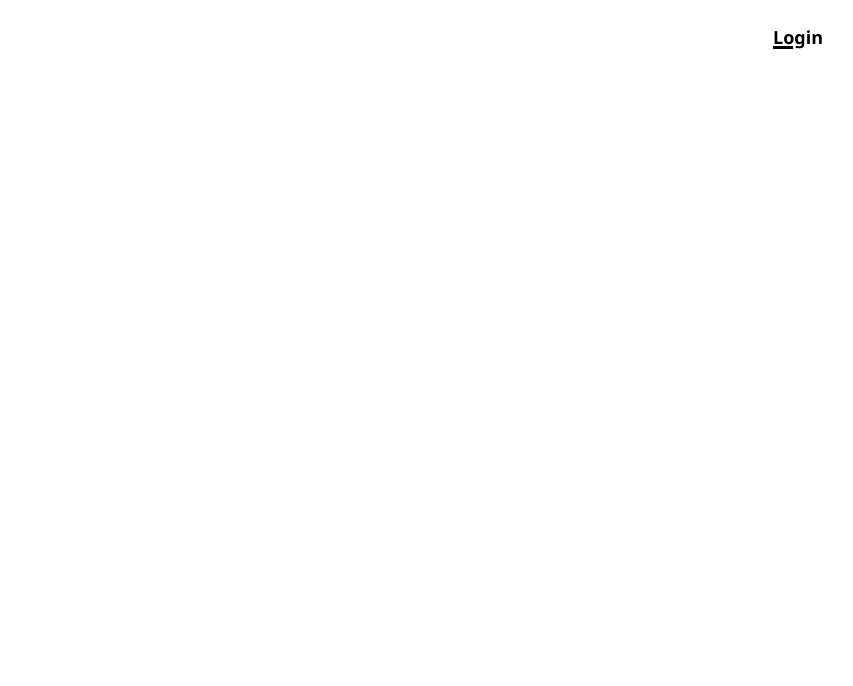
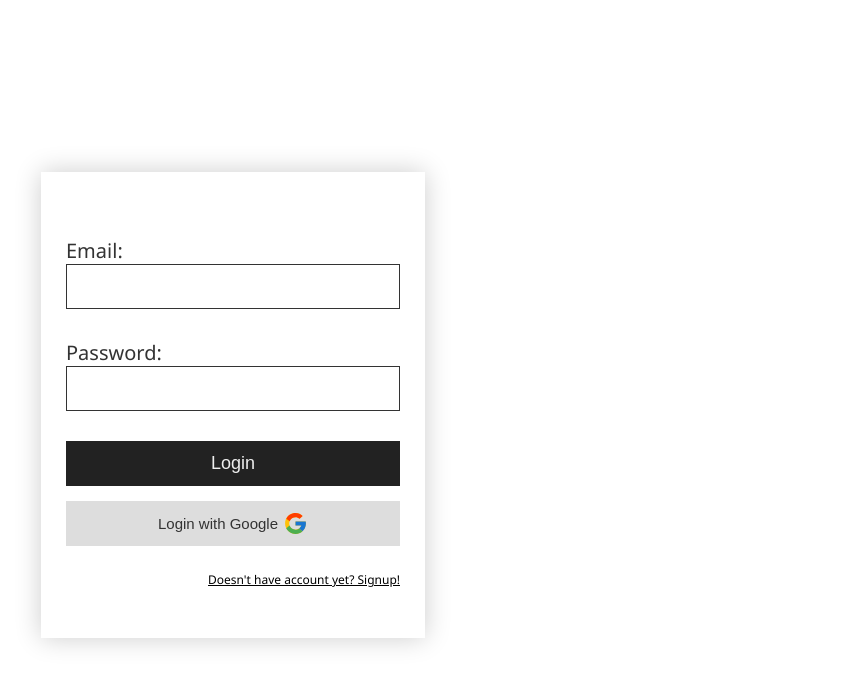
Before and after one commit to 10gitt22/guitar-paradise, a React (Create React App) app: page /auth in a window 1280 px wide. Before the commit this address had no page. Shown: the top 686 px of the page, without its empty margins (407-1260 px from the left). Built offline with nearby package versions, Linux system fonts and the light colour scheme.

Commit message:
feature: create Auth page

```diff
--- a/src/App.tsx
+++ b/src/App.tsx
@@ -1,9 +1,10 @@
 import React from 'react'
 import { Route, Routes } from 'react-router-dom'
 
+import Home from 'pages/Home'
+import Auth from 'pages/Auth'
+import Store from 'pages/Store'
 import Builder from 'pages/Builder'
-import Home from 'pages/Home'
-import Store from 'pages/Store'
 import Workshop from 'pages/Workshop'
 
 import ProfileMenu from 'components/layouts/ProfileMenu'
@@ -16,6 +17,7 @@ const App: React.FC<{}> = () => {
         <ProfileMenu />
         <Routes>
           <Route path='/' element={<Home/>}/>
+          <Route path='/auth' element={<Auth/>}/>
           <Route path='/store' element={<Store/>}/>
           <Route path='/builder' element={<Builder/>}/>
           <Route path='/workshop' element={<Workshop/>}/>
--- /dev/null
+++ b/src/components/controls/FormField.tsx
@@ -0,0 +1,28 @@
+import React from 'react'
+
+type FormFieldProps = {
+  type: React.HTMLInputTypeAttribute
+  name: string
+  label: string
+  placeholder?: string
+  error?: string
+}
+
+const FormField: React.FC<FormFieldProps> = ({
+  type,
+  name,
+  label,
+  placeholder,
+  error,
+}) => {
+
+  return (
+    <div className="form-field" id={`${name}_field`} >
+      <label htmlFor={`form_input_${name}`}>{label}:</label>
+      <input type={type} name={name} id={`form_input__${name}`} className="form-field__input" placeholder={placeholder} required />
+      <span className="form-field__error-msg">qqq</span>
+    </div>
+  )
+}
+
+export default FormField
--- /dev/null
+++ b/src/components/layouts/LoginForm.tsx
@@ -0,0 +1,25 @@
+import React from 'react'
+import { Formik } from 'formik'
+import { FcGoogle } from 'react-icons/fc'
+import FormField from 'components/controls/FormField'
+import { AuthFormProps } from 'types/types'
+
+const LoginForm: React.FC<AuthFormProps> = ({setHasAccount}) => {
+  return (
+    <div className='form-block'>
+        {/* <h1>GUITAR-PARADISE</h1> */}
+        <form className='auth-form'>
+            <FormField type='email' label='Email' name='email'/>
+            <FormField type='password' label='Password' name='password'/>
+            <button className='form-submit'>Login</button>
+            <button className='form-submit google'>
+                <span>Login with Google</span>
+                <FcGoogle />
+            </button>
+            <div className="form-has_account" onClick={() => setHasAccount(false)}>Doesn't have account yet? Signup!</div>
+        </form>
+    </div>
+  )
+}
+
+export default LoginForm
--- a/src/components/layouts/ProfileMenu.tsx
+++ b/src/components/layouts/ProfileMenu.tsx
@@ -2,6 +2,7 @@ import React, { useState } from 'react'
 
 import { IoMdArrowDropdown } from 'react-icons/io'
 import avatar from 'assets/images/avatar.jpg'
+import { Link } from 'react-router-dom'
 
 type ProfileMenuChildProps = {
     isAuth: boolean
@@ -31,7 +32,9 @@ const AuthenticatedTemplate: React.FC<ProfileMenuChildProps> = ({isAuth, setIsAu
 
 const UnauthenticatedTemplate: React.FC<ProfileMenuChildProps> = ({isAuth, setIsAuth}) => {
     return (
-        <div className='btn-login' onClick={() => setIsAuth(!isAuth)}>Login</div>
+        <Link to='/auth'>
+            <div className='btn-login' onClick={() => setIsAuth(!isAuth)}>Login</div>
+        </Link>
     )
 }
 
--- /dev/null
+++ b/src/components/layouts/SignupForm.tsx
@@ -0,0 +1,25 @@
+import React from 'react'
+import FormField from 'components/controls/FormField'
+import { FcGoogle } from 'react-icons/fc'
+import { AuthFormProps } from 'types/types'
+
+const SignupForm: React.FC<AuthFormProps> = ({setHasAccount}) => {
+  return (
+    <div className='form-block'>
+    {/* <h1>GUITAR-PARADISE</h1> */}
+    <form className='auth-form'>
+        <FormField type='email' label='Email' name='email'/>
+        <FormField type='password' label='Password' name='password'/>
+        <FormField type='password' label='Confirm password' name='confirm_password'/>
+        <button className='form-submit'>Signup</button>
+        <button className='form-submit google'>
+            <span>Signup with Google</span>
+            <FcGoogle />
+        </button>
+        <div className="form-has_account" onClick={() => setHasAccount(true)}>Already have account? Login!</div>
+    </form>
+</div>
+  )
+}
+
+export default SignupForm
--- /dev/null
+++ b/src/pages/Auth.tsx
@@ -0,0 +1,19 @@
+import SignupForm from 'components/layouts/SignupForm'
+import LoginForm from 'components/layouts/LoginForm'
+import React from 'react'
+import { useState } from 'react'
+
+const Auth: React.FC<{}> = () => {
+    const [hasAccount, setHasAccount] = useState(true)
+
+    return (
+        <div className='page' id='auth-page'>
+            {hasAccount ?
+                <LoginForm setHasAccount={setHasAccount}/>:
+                <SignupForm setHasAccount={setHasAccount}/>
+            }
+        </div>
+    )
+}
+
+export default Auth
--- a/src/styles/controls.scss
+++ b/src/styles/controls.scss
@@ -2,6 +2,7 @@
     font-weight: 700;
     font-size: 18px;
     position: relative;
+    color: #222;
 
     &::after{
         content: '';
@@ -9,7 +10,7 @@
         position: absolute;
         width: 40%;
         height: 3px;
-        background-color: #000;
+        background-color: #222;
         bottom: 0%;
         transition: .2s ease;
     }
@@ -21,3 +22,82 @@
         cursor: pointer;
     }
 }
+
+.form-field{
+    display: flex;
+    flex-direction: column;
+    padding: 15px 0;
+    color: #333;
+    font-weight: 300;
+    label{
+        font-size: 20px;
+    }
+}
+
+.form-field__input {
+    outline: none;
+    border: 1px solid #333;
+    background-color: rgba(238, 238, 238, 0.05);
+    color: #333;
+    // font-size: 15px;
+    padding-left: 15px;
+    padding-right: 15px;
+    height: 45px;
+    width: 100%;
+}
+
+.form-field__error-msg{
+    display: none;
+    font-size: 12px;
+    color: rgb(255, 0, 0);
+    margin-top: 3px;
+}
+
+.form-field.error{
+    label{
+        color: rgb(255, 0, 0);
+    }
+    .form-field__input{
+        color: rgb(255, 0, 0);
+        border: 1px solid rgb(255, 0, 0);
+    }
+    .form-field__error-msg{
+        display: block;
+    }
+}
+
+.form-submit{
+    display: flex;
+    justify-content: center;
+    align-items: center;
+    width: 100%;
+    height: 45px;
+    margin-top: 15px;
+    font-size: 18px;
+    font-weight: 300;
+    background-color: #222;
+    border: none;
+    color: #eee;
+    transition: .2s ease;
+
+    &:hover{
+        background-color: #111;
+        cursor: pointer;
+    }
+
+    &.google{
+        background-color: #ddd;
+        color: #333;
+        font-weight: 300;
+        font-size: 25px;
+
+        &:hover{
+            background-color: #ccc;
+        }
+    }
+
+    span{
+        margin-right: 5px;
+        font-size: 15px;
+    }
+}
--- a/src/styles/layout.scss
+++ b/src/styles/layout.scss
@@ -3,11 +3,51 @@
     height: 100%;
 }
 
-#home-page{
+#home-page, #auth-page{
     display: flex;
     justify-content: center;
     align-items: center;
+    position: relative;
     height: 100vh;
+}
+
+#auth-page{
+    z-index: 2;
+    background-color: rgb(255, 255, 255);
+
+    .form-block{
+        display: flex;
+        flex-direction: column;
+        align-items: center;
+        width: 30%;
+        // height: 60%;
+        h1{
+            color: #222;
+            font-size: 50px;
+        }
+    }
+
+    .auth-form{
+        // background-color: #333;
+        display: flex;
+        flex-direction: column;
+        border-radius: 0px;
+        width: 100%;
+        box-shadow: 0px 0px 25px rgba(0, 0, 0, 0.2);
+        padding: 50px 25px;
+        margin-top: 10px;
+
+        .form-has_account{
+            font-size: 12px;
+            align-self: flex-end;
+            text-decoration: underline;
+            margin-top: 25px;
+
+            &:hover{
+                cursor: pointer;
+            }
+        }
+    }
 }
 
 .profile-menu{
@@ -15,6 +55,7 @@
     position: absolute;
     top: 25px;
     right: 50px;
+    z-index: 1;
 }
 
 .profile-menu__dropdown{
--- a/src/styles/main.scss
+++ b/src/styles/main.scss
@@ -7,3 +7,8 @@
 body{
     font-family:'Segoe UI', Tahoma, Geneva, Verdana, sans-serif
 }
+
+a{
+    color: #000;
+    text-decoration: none;
+}
--- /dev/null
+++ b/src/types/types.ts
@@ -0,0 +1,3 @@
+export type AuthFormProps = {
+    setHasAccount: React.Dispatch<React.SetStateAction<boolean>>
+}
```
